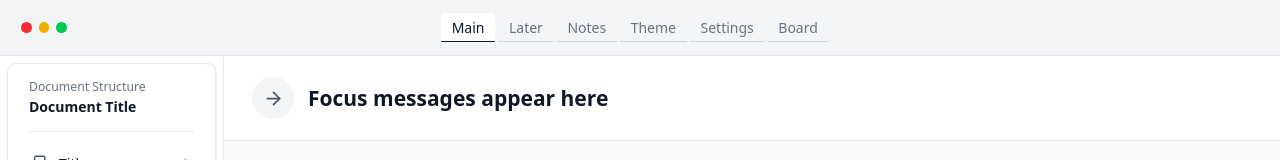
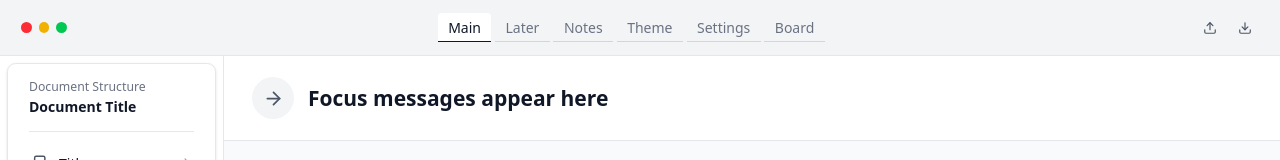
Before and after one commit to familydude/Deckhand, a React (Vite) app: page / in a window 1280 px wide. Shown: the top 160 px of the page. Built offline with nearby package versions, Linux system fonts and the light colour scheme.

Commit message:
Added save and load

```diff
--- a/src/App.tsx
+++ b/src/App.tsx
@@ -1,5 +1,5 @@
 import { useState, useRef, useReducer } from 'react';
-import { motion , AnimatePresence} from 'motion/react';
+import { motion, AnimatePresence } from 'motion/react';
 import { ArrowRight } from 'lucide-react';
 import { Header } from './components/Header';
 import { Sidebar } from './components/Sidebar';
@@ -20,9 +20,12 @@ export type BlockAction =
   | { type: 'DELETE_BLOCK'; blockId: string }
   | { type: 'ADD_TAG'; blockId: string; tag: string }
   | { type: 'REMOVE_TAG'; blockId: string; tagIndex: number }
-  | { type: 'REORDER_BLOCKS'; blocks: Block[] };
+  | { type: 'REORDER_BLOCKS'; blocks: Block[] }
+  | { type: 'LOAD_DOCUMENT'; blocks: Block[] };
 
 const blockReducer = (state: Block[], action: BlockAction): Block[] => {
+  console.log('Reducer called with action:', action.type, action); // Debug log
+
   switch (action.type) {
     case 'UPDATE_BLOCK':
       return state.map(block =>
@@ -68,9 +71,15 @@ const blockReducer = (state: Block[], action: BlockAction): Block[] => {
       );
 
     case 'REORDER_BLOCKS':
+      console.log('REORDER_BLOCKS - reordering to:', action.blocks); // Debug log
+      return action.blocks;
+
+    case 'LOAD_DOCUMENT':
+      console.log('LOAD_DOCUMENT - replacing blocks with:', action.blocks); // Debug log
       return action.blocks;
 
     default:
+      console.log('Unknown action type:', action); // Debug log
       return state;
   }
 };
@@ -173,6 +182,11 @@ export default function App() {
       <Header
         activeTab={activeTab}
         setActiveTab={setActiveTab}
+        title={title}
+        setTitle={setTitle}
+        blocks={blocks}
+        dispatch={dispatch}
+        setFocusedBlockId={setFocusedBlockId}
       />
 
       <div className="flex-1 flex overflow-hidden">
--- a/src/components/Header.tsx
+++ b/src/components/Header.tsx
@@ -1,12 +1,96 @@
 import { motion } from 'motion/react';
+import { Download, Upload } from 'lucide-react';
+
+interface Block {
+  id: string;
+  type: 'title' | 'body';
+  content: string;
+  tags: string[];
+  focusMessage: string;
+}
 
 interface HeaderProps {
   activeTab: string;
   setActiveTab: (tab: string) => void;
+  title: string;
+  setTitle: (title: string) => void;
+  blocks: Block[];
+  dispatch: any;
+  setFocusedBlockId: (id: string | null) => void;
 }
 
-export function Header({ activeTab, setActiveTab }: HeaderProps) {
+export function Header({ activeTab, setActiveTab, title, setTitle, blocks, dispatch, setFocusedBlockId }: HeaderProps) {
   const tabs = ['Main', 'Later', 'Notes', 'Theme', 'Settings', 'Board'];
+
+  // Save document as JSON
+  const saveDocument = () => {
+    console.log('Save called - title:', title, 'blocks:', blocks); // Debug log
+
+    const documentData = {
+      title: title || 'Untitled Document',
+      blocks: blocks || [],
+      version: '1.0',
+      createdAt: new Date().toISOString()
+    };
+
+    console.log('Document data:', documentData); // Debug log
+
+    const jsonString = JSON.stringify(documentData, null, 2);
+    const blob = new Blob([jsonString], { type: 'application/json' });
+    const url = URL.createObjectURL(blob);
+
+    // Use title or fallback to 'document' if title is undefined/empty
+    const filename = (title || 'document').replace(/[^a-z0-9]/gi, '_').toLowerCase();
+
+    const a = document.createElement('a');
+    a.href = url;
+    a.download = `${filename}.json`;
+    document.body.appendChild(a);
+    a.click();
+    document.body.removeChild(a);
+    URL.revokeObjectURL(url);
+  };
+
+  // Load document from JSON file
+  const loadDocument = () => {
+    console.log('Load document clicked'); // Debug log
+    const input = document.createElement('input');
+    input.type = 'file';
+    input.accept = '.json';
+    input.onchange = (e) => {
+      console.log('File selected'); // Debug log
+      const file = (e.target as HTMLInputElement).files?.[0];
+      if (!file) return;
+
+      const reader = new FileReader();
+      reader.onload = (event) => {
+        try {
+          console.log('File read successfully'); // Debug log
+          const content = event.target?.result as string;
+          const documentData = JSON.parse(content);
+
+          console.log('Parsed document data:', documentData); // Debug log
+
+          // Validate the structure
+          if (documentData.title && documentData.blocks && Array.isArray(documentData.blocks)) {
+            console.log('Loading document with blocks:', documentData.blocks); // Debug log
+            setTitle(documentData.title);
+            setFocusedBlockId(null); // Clear focused block when loading new document
+            dispatch({ type: 'LOAD_DOCUMENT', blocks: documentData.blocks });
+            console.log('Dispatch called with LOAD_DOCUMENT'); // Debug log
+          } else {
+            console.log('Invalid document structure:', documentData); // Debug log
+            alert('Invalid document format. Expected title and blocks array.');
+          }
+        } catch (error) {
+          console.log('Error parsing JSON:', error); // Debug log
+          alert('Error reading file: ' + error);
+        }
+      };
+      reader.readAsText(file);
+    };
+    input.click();
+  };
 
   return (
     <div className="h-16 bg-gray-100 border-b border-gray-200 flex items-center justify-between px-6">
@@ -36,7 +120,28 @@ export function Header({ activeTab, setActiveTab }: HeaderProps) {
         ))}
       </div>
 
-      <div className="w-16"></div> {/* Spacer for balance */}
+      {/* Load/Save Buttons */}
+      <div className="flex items-center gap-2">
+        <motion.button
+          onClick={loadDocument}
+          className="p-2 text-gray-600 hover:text-gray-900 hover:bg-gray-200 rounded transition-colors"
+          title="Load Document"
+          whileHover={{ scale: 1.05 }}
+          whileTap={{ scale: 0.95 }}
+        >
+          <Upload className="w-4 h-4" />
+        </motion.button>
+
+        <motion.button
+          onClick={saveDocument}
+          className="p-2 text-gray-600 hover:text-gray-900 hover:bg-gray-200 rounded transition-colors"
+          title="Save Document"
+          whileHover={{ scale: 1.05 }}
+          whileTap={{ scale: 0.95 }}
+        >
+          <Download className="w-4 h-4" />
+        </motion.button>
+      </div>
     </div>
   );
 }
```
